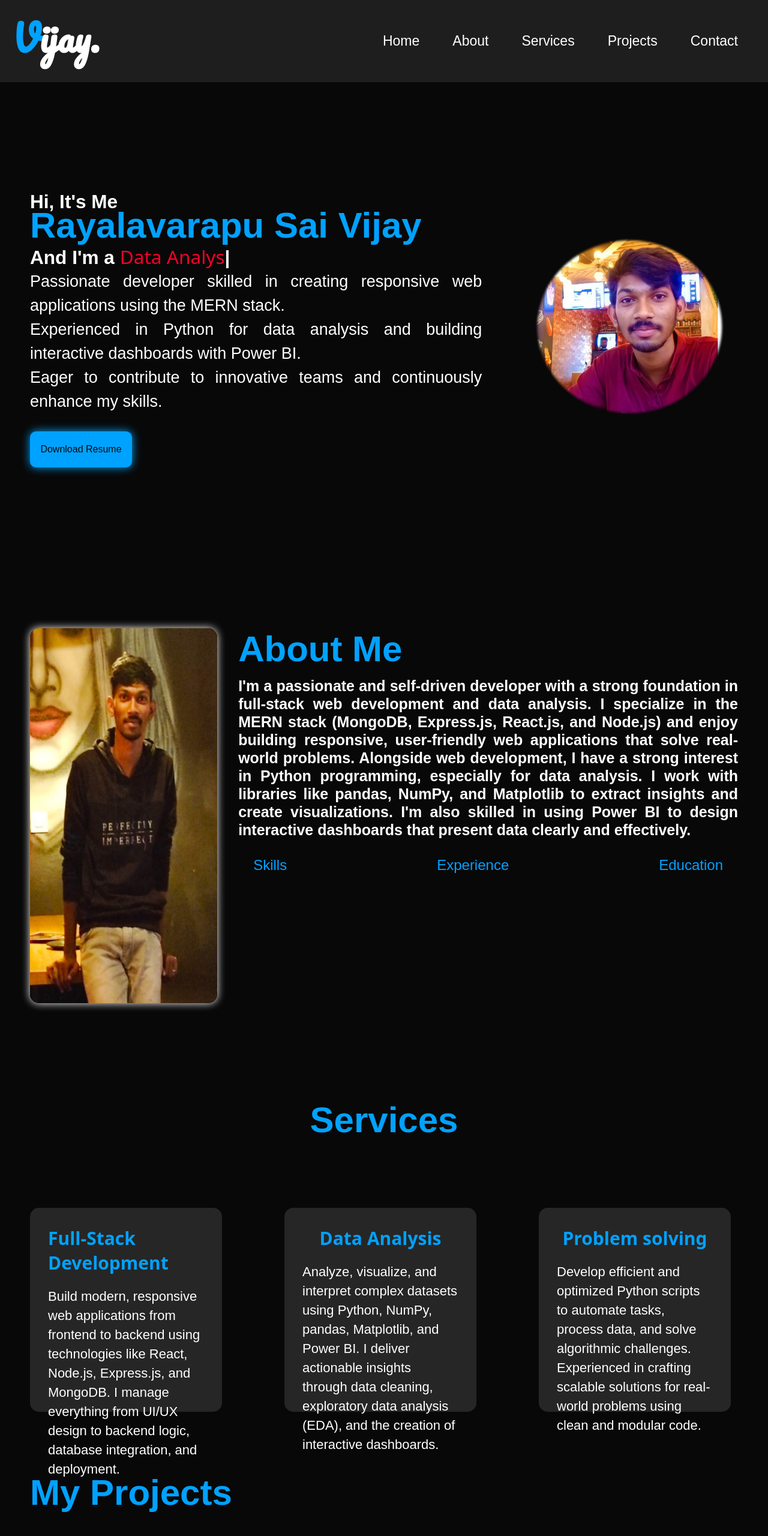
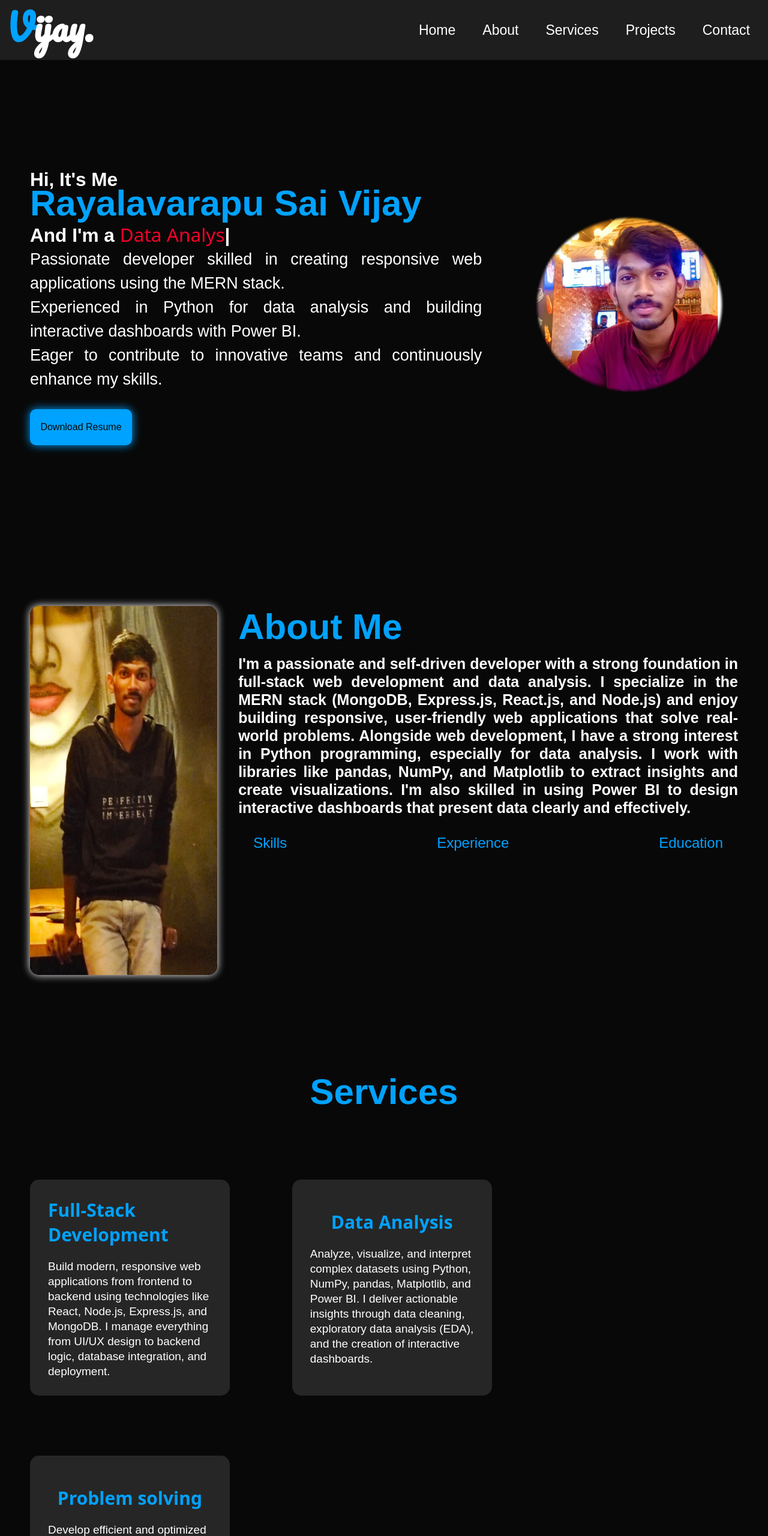
Before and after one commit to vijayI6/Portfolio, a plain HTML site: page index.html in a window 1280 px wide. Shown: the top 2560 px of the page at 60% size. Drawn offline with nearby package versions, Linux system fonts and the light colour scheme; a web font is replaced by a local one.

Commit message:
Feat: 1st update

```diff
--- a/style.css
+++ b/style.css
@@ -20,15 +20,15 @@ body {
     z-index: 1000;
     background-color: #beb8b821;
     backdrop-filter: blur(20px);
-    padding: 10px 20px;
+    padding: 10px;
     display: flex;
     justify-content: space-between;
     cursor: pointer;
-
+    height: 100px;
 }
 
 .nav-left {
-    font-size: larger;
+    font-size: 30px;
     display: flex;
     align-items: center;
 }
@@ -44,7 +44,7 @@ body {
 
 .nav-right,
 a {
-    padding: 15px;
+    padding: 10px;
     font-family: 'Poppins', sans-serif;
     font-size: 23px;
     display: flex;
@@ -134,7 +134,7 @@ a:hover {
 }
 
 .column-1 img {
-    height: 625px;
+    height: 615px;
     width: 90%;
     border-radius: 15px;
     box-shadow: 0 0px 14px #fffafa;
@@ -236,8 +236,8 @@ h1 {
 
 .service-card {
     display: inline-block;
-    width: 25%;
-    height: 340px;
+    width: 26%;
+    height: 360px;
     padding: 30px;
     margin: 50px;
     column-gap: 10px;
@@ -265,9 +265,9 @@ h1 {
 
 .service-card p {
     font-family: 'poppins', sans-serif;
-    font-size: 22px;
+    font-size: 17px;
     text-align: left;
-    line-height: 32px;
+    line-height: 30px;
 }
 
 
@@ -727,9 +727,15 @@ h1 {
     }
 
     .service-card .project-card {
-        font-size: 25px;
-        width: 15%;
+        font-size: 22px;
+        width: 17%;
         margin-right: 10px;
+    }
+
+    .service-card p{
+        font-family: 'poppins', sans-serif;
+        font-size: 19px;
+        line-height: 25px;
     }
 
     .contact-container {
```
